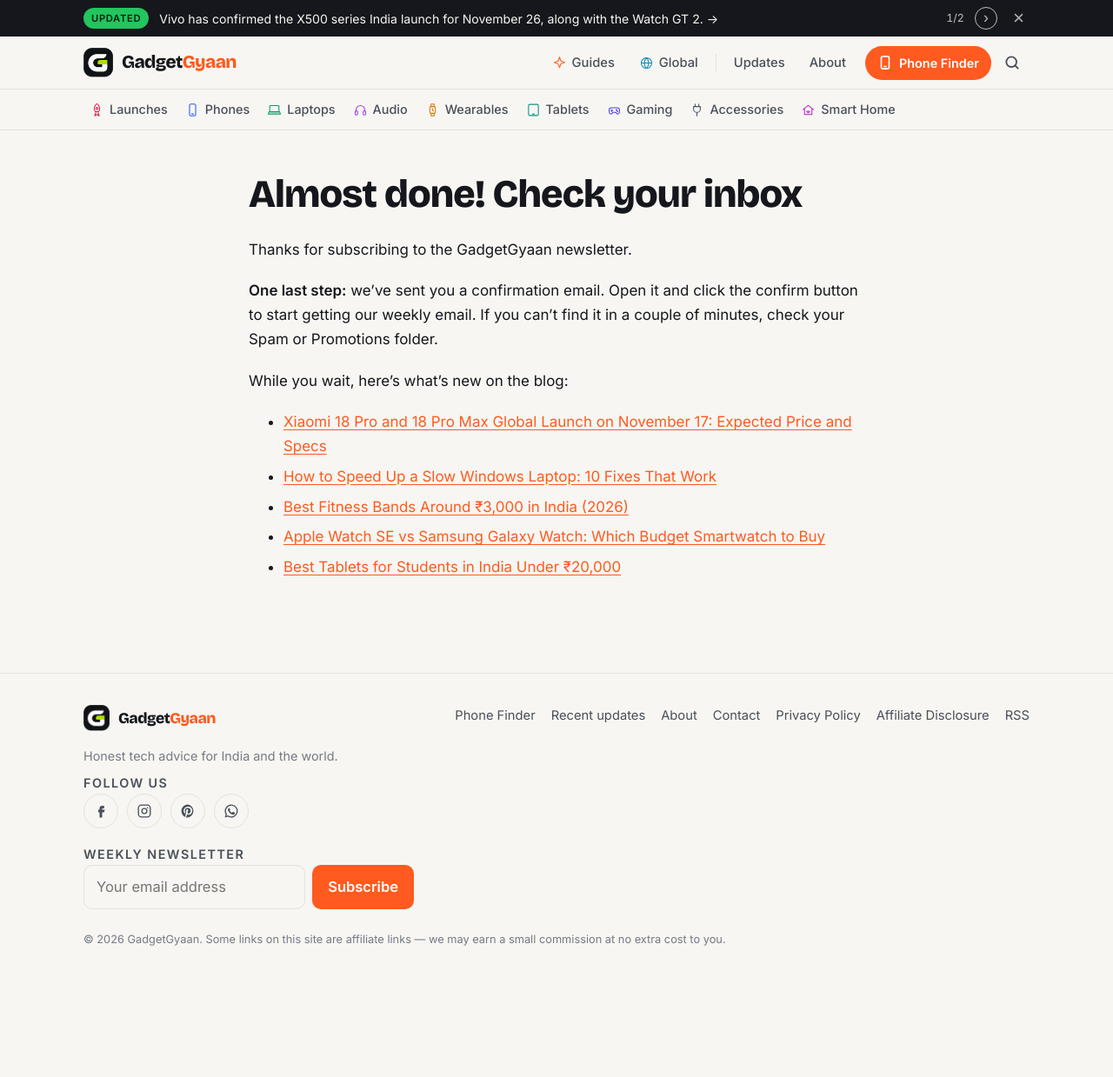
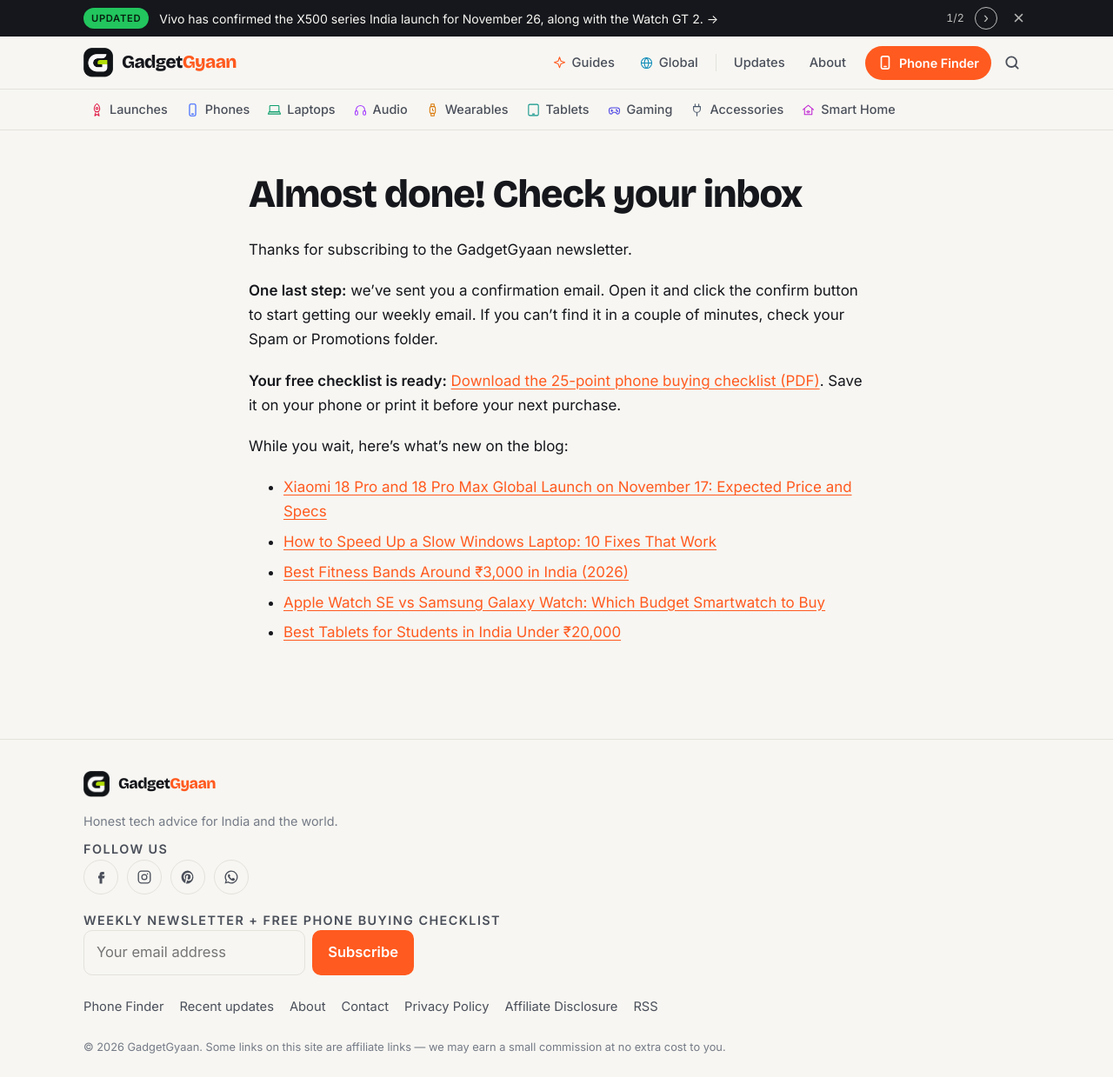
Before and after one commit to kiteksood167/kiteksood167.github.io, a Jekyll site: the page built from thanks.md, in a window 1280 px wide and 1239 px high. Shown: the whole window at 87% size. Built offline with Jekyll 4.4.1, drawn with Linux system fonts in a browser that asks for light colours.

Commit message:
Newsletter: free 25-point phone buying checklist PDF, mid-post signup box on India guides, download on /thanks/
Co-Authored-By: Claude Opus 5.5 <noreply@anthropic.com>
Claude-Session: https://claude.ai/code/session_019q2TsaYyUfQwBS5iqKAhGu

```diff
--- a/_includes/newsletter.html
+++ b/_includes/newsletter.html
@@ -1,18 +1,25 @@
 {% comment %}
   Email newsletter signup (Kit form 10094091). Kit stores the list, sends the confirmation email and handles unsubscribes.
   Usage: include newsletter.html            -> full box (posts)
+         include newsletter.html uid="-mid"   -> second full box on the same page (unique input id)
          include newsletter.html compact=true -> slim footer version
+  India pages offer the free phone-buying checklist PDF (delivered on /thanks/); Global posts keep the plain newsletter pitch.
 {% endcomment %}
 <div class="newsletter{% if include.compact %} newsletter-compact{% endif %}">
   {% unless include.compact %}
+  {% if page.category == "Global" %}
   <p class="nl-title">Get the best tech deals and guides in your inbox</p>
   <p class="nl-sub">One short email a week with our best buying guides, launch news and sale tips. No spam, unsubscribe anytime.</p>
   {% else %}
-  <p class="follow-label">Weekly newsletter</p>
+  <p class="nl-title">Free: 25-point phone buying checklist (PDF)</p>
+  <p class="nl-sub">Subscribe to our weekly email and download the checklist right away: what to check before you pay and when the box arrives. One short email a week, no spam, unsubscribe anytime.</p>
+  {% endif %}
+  {% else %}
+  <p class="follow-label">Weekly newsletter + free phone buying checklist</p>
   {% endunless %}
   <form class="nl-form" action="https://app.kit.com/forms/10094091/subscriptions" method="post">
-    <label class="sr-only" for="nl-email{% if include.compact %}-f{% endif %}">Email address</label>
-    <input id="nl-email{% if include.compact %}-f{% endif %}" type="email" name="email_address" placeholder="Your email address" autocomplete="email" required>
+    <label class="sr-only" for="nl-email{% if include.compact %}-f{% endif %}{{ include.uid }}">Email address</label>
+    <input id="nl-email{% if include.compact %}-f{% endif %}{{ include.uid }}" type="email" name="email_address" placeholder="Your email address" autocomplete="email" required>
     <button type="submit">Subscribe</button>
   </form>
 </div>
--- a/_layouts/post.html
+++ b/_layouts/post.html
@@ -38,7 +38,8 @@ layout: default
     {% include ad.html slot="top" %}
 
     <div class="prose">
-      {{ content }}
+      {% assign h2parts = content | split: '<h2' %}
+      {% if h2parts.size > 4 and page.news != true and page.category != "Launches" and page.category != "Global" %}{% for part in h2parts %}{% if forloop.first %}{{ part }}{% else %}{% if forloop.index == 4 %}{% include newsletter.html uid="-mid" %}{% endif %}<h2{{ part }}{% endif %}{% endfor %}{% else %}{{ content }}{% endif %}
     </div>
 
     {% if page.sources and page.sources.size > 0 %}
--- a/thanks.md
+++ b/thanks.md
@@ -10,6 +10,8 @@ Thanks for subscribing to the GadgetGyaan newsletter.
 
 **One last step:** we've sent you a confirmation email. Open it and click the confirm button to start getting our weekly email. If you can't find it in a couple of minutes, check your Spam or Promotions folder.
 
+**Your free checklist is ready:** [Download the 25-point phone buying checklist (PDF)](/assets/downloads/gadgetgyaan-phone-buying-checklist.pdf){: download=""}. Save it on your phone or print it before your next purchase.
+
 While you wait, here's what's new on the blog:
 
 <ul>
```
Also changed, not shown: 1 other file.
